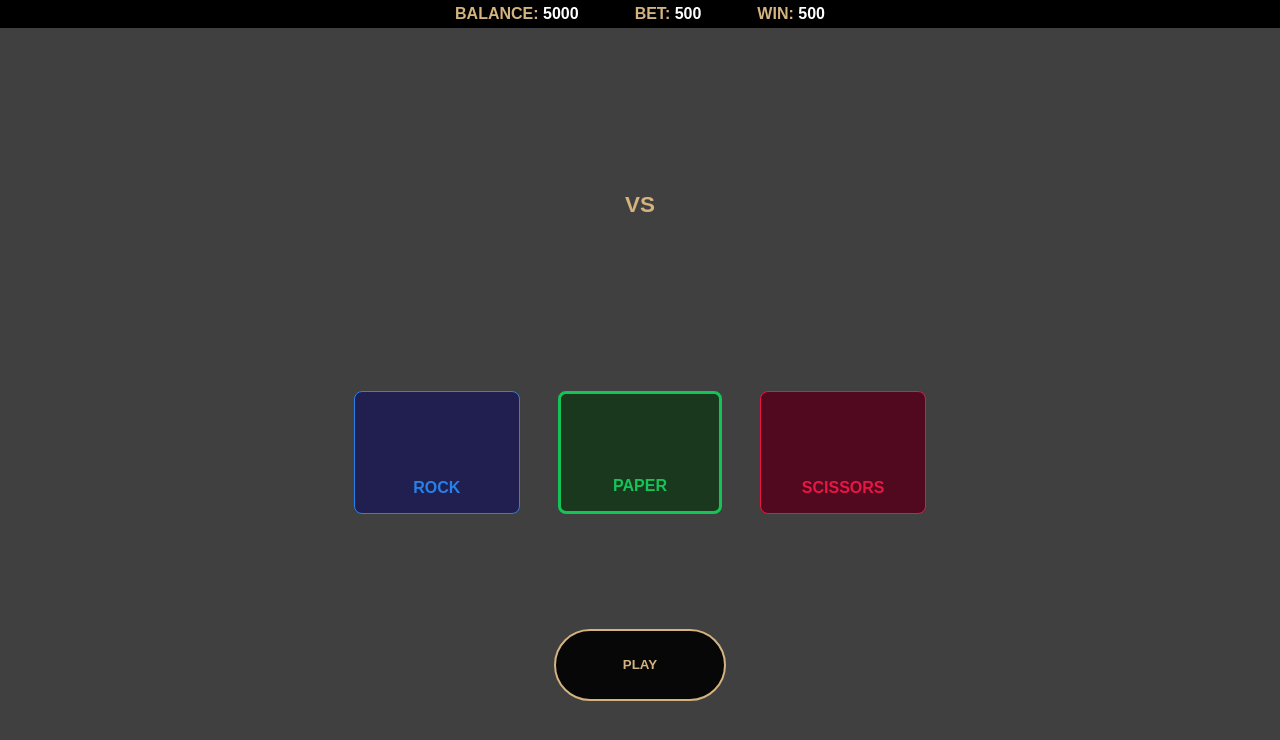
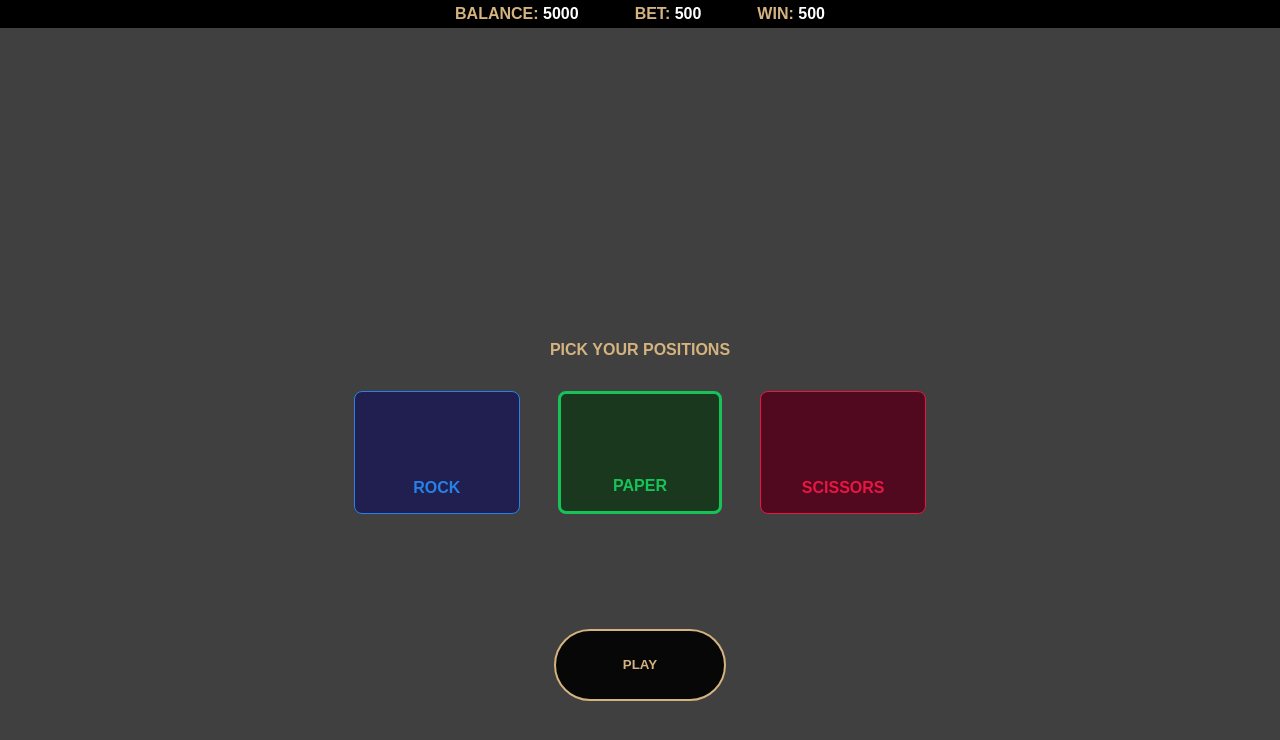
Before and after one commit to Nikolai-Iakushchenko/rock_paper_scissors, a React (Vite) app: page / in a window 1280 px wide. Shown: the top 740 px of the page. Built offline with nearby package versions, Linux system fonts and the light colour scheme.

Commit message:
add gameStage

```diff
--- a/src/components/Game/Game.tsx
+++ b/src/components/Game/Game.tsx
@@ -11,14 +11,10 @@ interface GameProps {
 }
 
 export type Option = "rock" | "paper" | "scissors";
-
-// export enum BettingOption {
-//   ROCK = "rock",
-//   PAPER = "paper",
-//   SCISSORS = "scissors",
-// }
+export type GameStage = "start" | "playing" | "finish";
 
 const Game = ({ setPlayersBalance, playersBalance }: GameProps) => {
+  const [gameStage, setGameStage] = useState<GameStage>("start");
   const [computerChoice, setComputerChoice] = useState<Option | null>(null);
   const [playerChoice, setPlayersChoice] = useState<Option | null>(null);
 
@@ -42,6 +38,7 @@ const Game = ({ setPlayersBalance, playersBalance }: GameProps) => {
   return (
     <main className={styles.game}>
       <MessagePanel
+        gameStage={gameStage}
         playerChoice={playerChoice}
         computerChoice={computerChoice}
       ></MessagePanel>
--- a/src/components/MessagePanel/MessagePanel.tsx
+++ b/src/components/MessagePanel/MessagePanel.tsx
@@ -1,22 +1,31 @@
 import styles from "./MessagePanel.module.css";
 // import GameResultMessage from "../GameResultMessage/GameResultMessage.tsx";
 import PlayersChoiceMessage from "../App/PlayersChoiceMessage/PlayersChoiceMessage.tsx";
-import { BettingOption } from "../Game/Game.tsx";
+import { BettingOption, GameStage } from "../Game/Game.tsx";
+import StartGameMessage from "../StartGameMessage/StartGameMessage.tsx";
+import GameResultMessage from "../GameResultMessage/GameResultMessage.tsx";
 
 interface MessagePanelProps {
   computerChoice: BettingOption | null;
   playerChoice: BettingOption | null;
+  gameStage: GameStage;
 }
 
-const MessagePanel = ({ computerChoice, playerChoice }: MessagePanelProps) => {
+const MessagePanel = ({
+  computerChoice,
+  playerChoice,
+  gameStage,
+}: MessagePanelProps) => {
   return (
     <div className={styles.messagePanel}>
-      {/*<StartGameMessage />*/}
-      <PlayersChoiceMessage
-        playerChoice={playerChoice}
-        computerChoice={computerChoice}
-      />
-      {/*<GameResultMessage />*/}
+      {gameStage === "start" && <StartGameMessage />}
+      {gameStage === "playing" && (
+        <PlayersChoiceMessage
+          playerChoice={playerChoice}
+          computerChoice={computerChoice}
+        />
+      )}
+      {gameStage === "finish" && <GameResultMessage />}
     </div>
   );
 };
```
